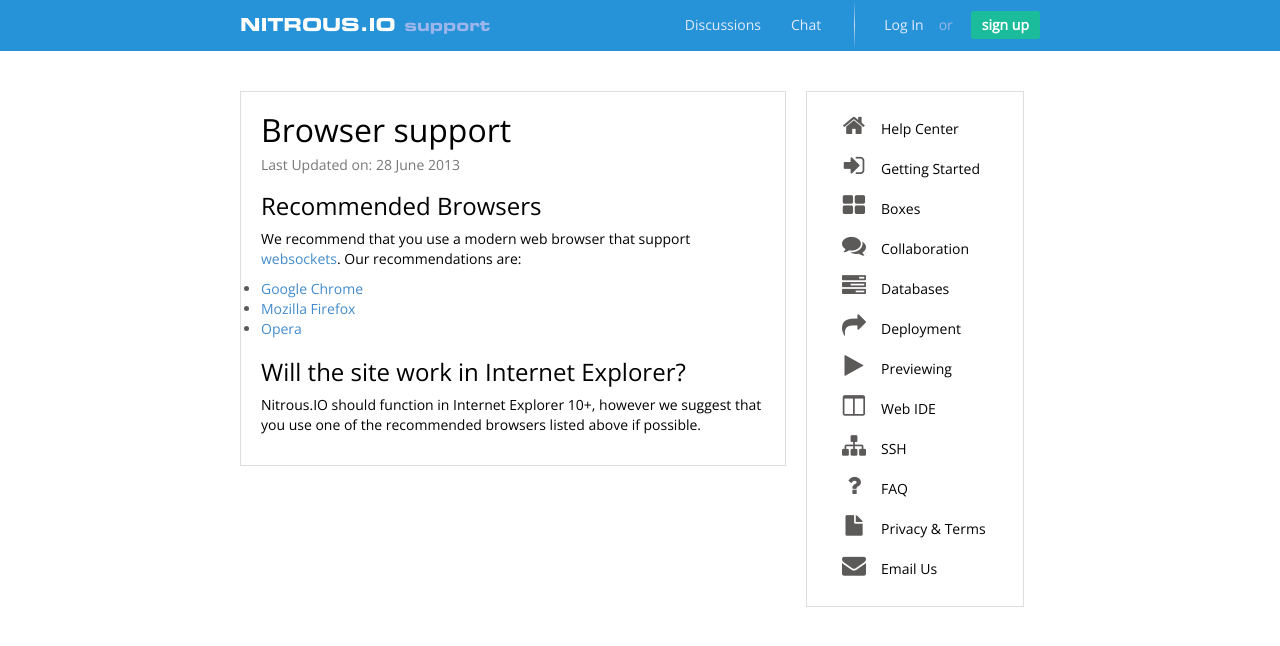
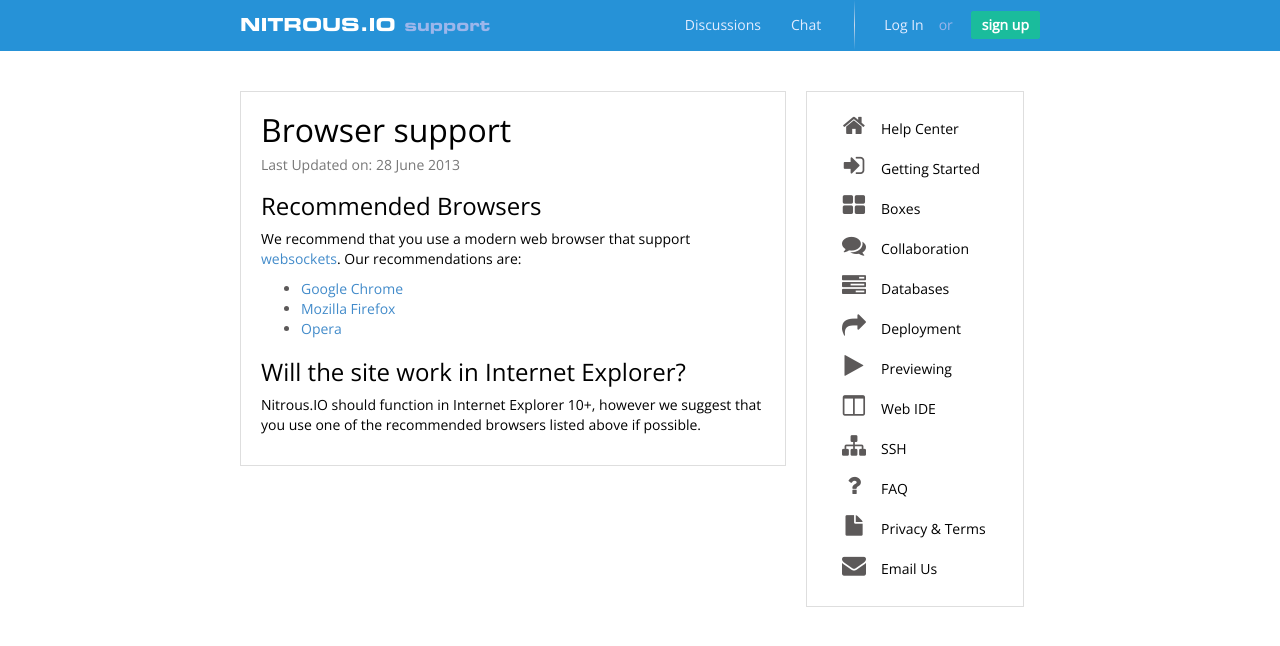
Before and after one commit to pkallberg/help.nitrous.io, a Jekyll site: the page built from _posts/2013-06-28-faq-browser-support.md, in a window 1280 px wide. Shown: the top 646 px of the page. Built offline with Jekyll 4.4.1, drawn with Linux system fonts in a browser that asks for light colours; comment, search, counter and statistics services are not loaded.

Commit message:
adjusted ul padding

```diff
--- a/css/action.scss
+++ b/css/action.scss
@@ -349,6 +349,10 @@
   margin: 16px 0;
 }
 
+.categories ul {
+  padding-left: 0px;
+}
+
 .category_overview {
   margin: 16px 0;
   padding: 0;
@@ -425,10 +429,6 @@
   }
 }
 
-ul{
-    padding-left: 0px;
-}
-
 ul li {
   color: rgb(92, 89, 89);
 }
```
